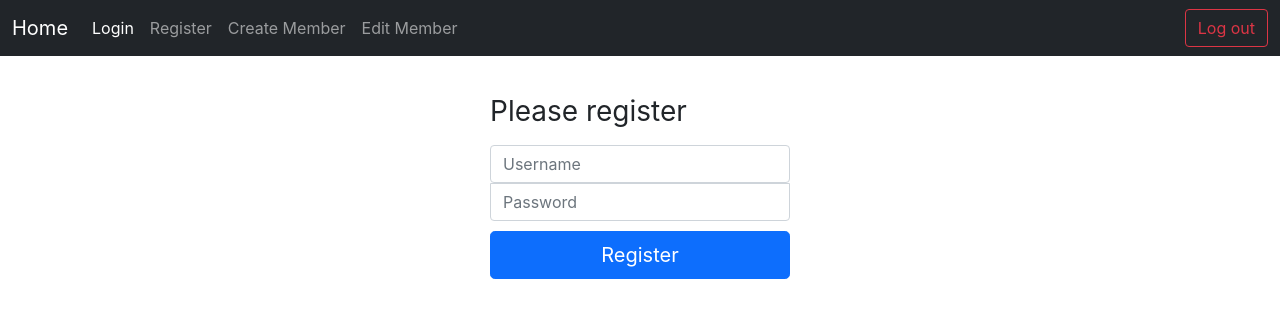
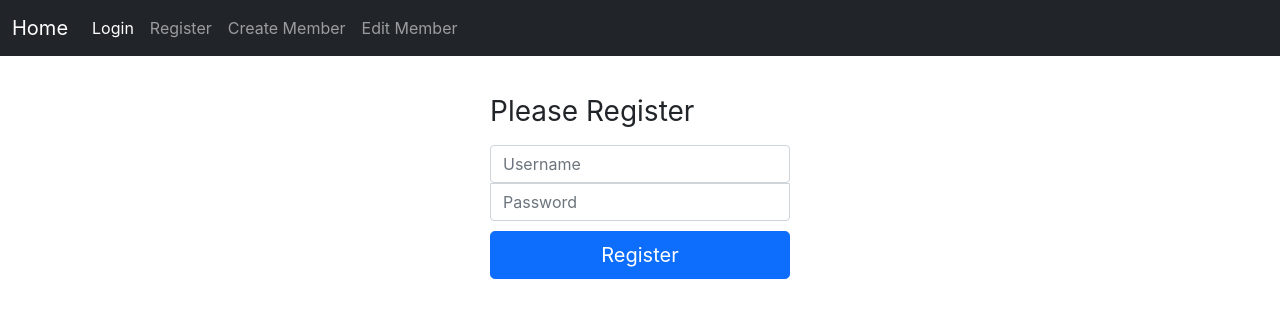
Before and after one commit to shayanthekid/REST-API-MERN, a React (Create React App) app in the folder Client/member-front/: page /register in a window 1280 px wide. Shown: the top 318 px of the page. Built offline with nearby package versions, Linux system fonts and the light colour scheme.

Commit message:
Spelling mistakes checked

```diff
--- a/Client/member-front/src/components/Nav.tsx
+++ b/Client/member-front/src/components/Nav.tsx
@@ -2,20 +2,31 @@ import React from "react";
 import { Link } from "react-router-dom";
 import { useState, useEffect } from "react";
 import { validateAccessToken, getAccessToken } from "../Token";
+import { setInterval } from "timers";
 function Nav() {
   const [token, setToken] = useState<string>("");
-
+  const [render,setRender]= useState(false);
   useEffect(()=>{
-     setToken(JSON.stringify(localStorage.getItem("mytime")));
+      const localStorageToken = JSON.parse(localStorage.getItem("token")!);
+      if (localStorageToken) {
+        validateAccessToken(localStorageToken)
+          .then((res) => {
+            if (res.status === 200) {
+              setToken(localStorageToken);
+              setRender(true);
+            }
+          })
+          .catch((err) => {
+            console.log(err);
+          });
+      }
 
   },[])
-     console.log(token);
-  const logout = ()=>{
-    localStorage.clear();
-  }
+
+  const renderfunction=()=>{
+
+if(render){
 return (
-    <div>
-      <nav className="navbar navbar-expand-md navbar-dark bg-dark mb-4">
   <div className="container-fluid">
     <Link to="/" className="navbar-brand">
       Home
@@ -23,20 +34,44 @@ function Nav() {
 
     <div className="collapse navbar-collapse" id="navbarCollapse">
       <ul className="navbar-nav me-auto mb-2 mb-md-0">
-              {token ? <li className="nav-item">
-                <Link
-                  to="/login"
-                  className="nav-link active"
-                  aria-current="page"
-                >
+        <li className="nav-item">
+          <Link to="/create" className="nav-link">
+            Create Member
+          </Link>
+        </li>
+        <li className="nav-item">
+          <Link to="/edit" className="nav-link">
+            Edit Member
+          </Link>
+        </li>
+      </ul>
+      <form className="d-flex" onSubmit={logout}>
+        <button className="btn btn-outline-danger" type="submit">
+          Log out
+        </button>
+      </form>
+    </div>
+  </div>
+);
+} else{
+  return (
+    <div className="container-fluid">
+      <Link to="/" className="navbar-brand">
+        Home
+      </Link>
+
+      <div className="collapse navbar-collapse" id="navbarCollapse">
+        <ul className="navbar-nav me-auto mb-2 mb-md-0">
+          <li className="nav-item">
+            <Link to="/login" className="nav-link active" aria-current="page">
               Login
             </Link>
-              </li> : "" }
-             {token ? <li className="nav-item">
+          </li>
+          <li className="nav-item">
             <Link to="/register" className="nav-link">
               Register
             </Link>
-              </li> : "" }
+          </li>
 
           <li className="nav-item">
             <Link to="/create" className="nav-link">
@@ -49,15 +84,24 @@ function Nav() {
             </Link>
           </li>
         </ul>
-            {token ?  <form className="d-flex">
-
-              <button className="btn btn-outline-danger" onClick={logout}>
-                Log out
-              </button>
-            </form> : "" }
 
       </div>
     </div>
+  );
+}
+
+  }
+  const logout = ()=>{
+    localStorage.clear();
+    setRender(false);
+  }
+
+  console.log(token);
+
+  return (
+    <div>
+      <nav className="navbar navbar-expand-md navbar-dark bg-dark mb-4">
+       {renderfunction()}
       </nav>
     </div>
   );
--- a/Client/member-front/src/pages/Register.tsx
+++ b/Client/member-front/src/pages/Register.tsx
@@ -45,7 +45,7 @@ function Register() {
   return (
     <form onSubmit={submit}>
       {error.status ? <h1 color="red">{error.message}</h1> : ""}
-      <h1 className="h3 mb-3 fw-normal">Please register</h1>
+      <h1 className="h3 mb-3 fw-normal">Please Register</h1>
 
       <div>
         <input
```
Lines whose indentation alone changed are shown as unchanged.
